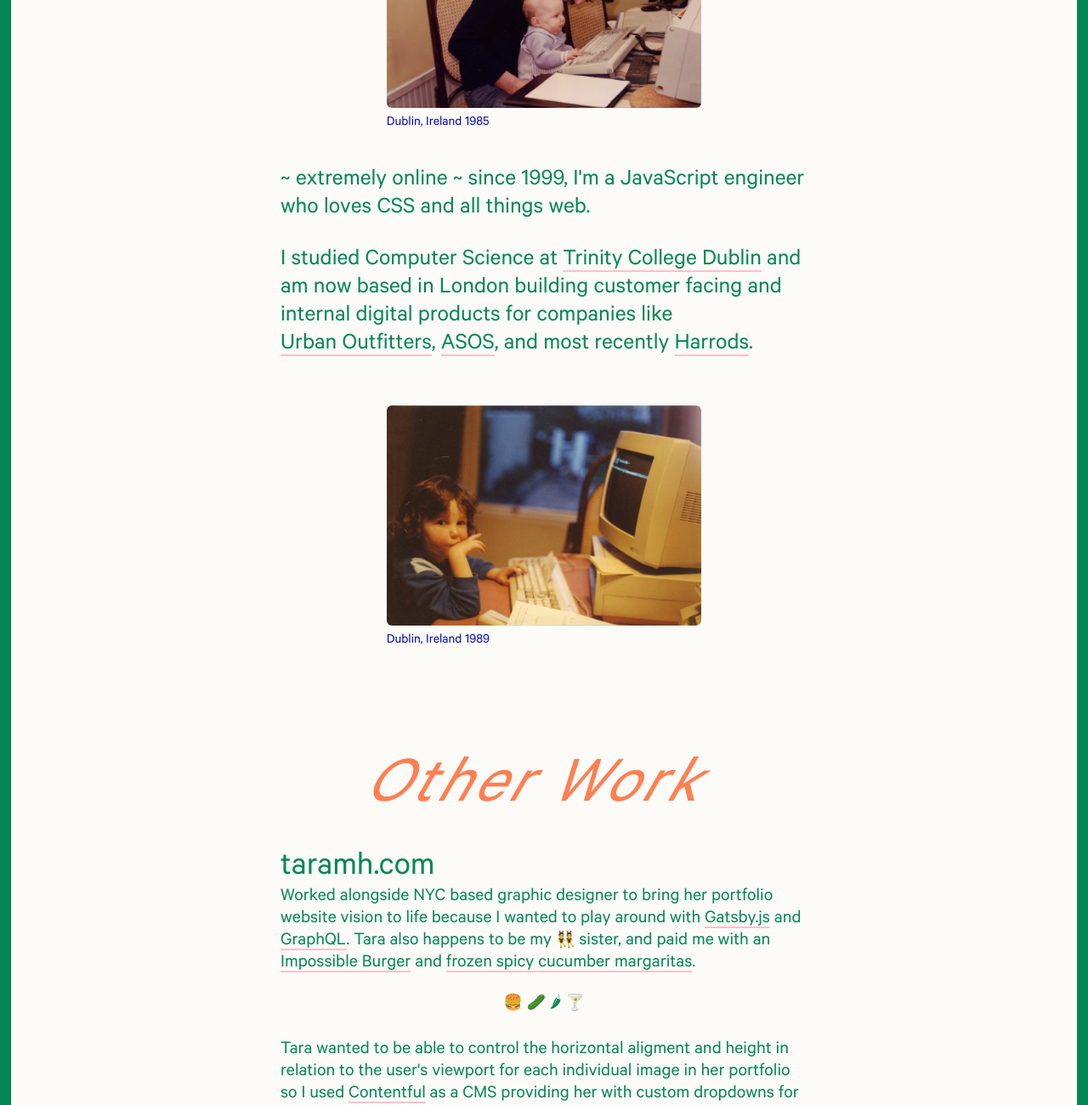
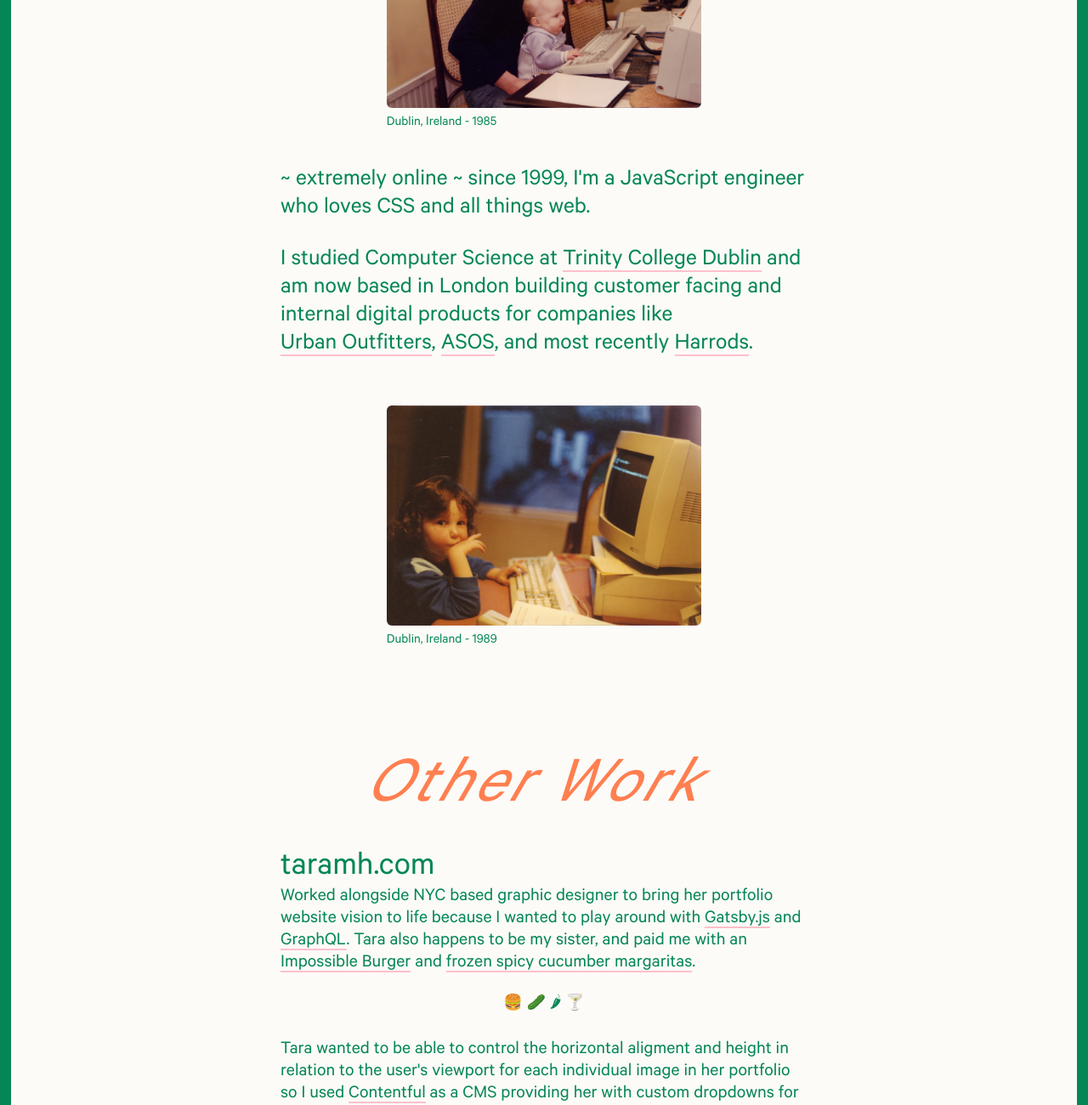
Before and after one commit to jademh/jademh, a website built with Parcel: page index.html in a window 1280 px wide. Shown: the part 620-1920 px from the top of the page at 85% size. Built offline with nearby package versions, Linux system fonts and the light colour scheme; files whose address does not match are found by name; a web font is replaced by a local one.

Commit message:
fix photo caption grammar

```diff
--- a/index.html
+++ b/index.html
@@ -75,7 +75,7 @@
           alt="Jade Masterson Hally working on her computer, age 1"
         />
         <figcaption class="section_img-caption">
-          Dublin, Ireland 1985
+          Dublin, Ireland - 1985
         </figcaption>
       </figure>
     </section>
@@ -105,7 +105,7 @@
           alt="Jade Masterson Hally working on her computer, age 5"
         />
         <figcaption class="section_img-caption">
-          Dublin, Ireland 1989
+          Dublin, Ireland - 1989
         </figcaption>
       </figure>
     </section>
@@ -121,11 +121,7 @@
           website vision to life because I wanted to play around with
           <a href="https://www.gatsbyjs.org/" target="_blank">Gatsby.js</a> and
           <a href="https://graphql.org/" target="_blank">GraphQL</a>. Tara also
-          happens to be my
-          <span class="emoji" role="img" aria-label="dancing girls emoji"
-            >👯</span
-          >
-          sister, and paid me with an
+          happens to be my sister, and paid me with an
           <a href="https://impossiblefoods.com/" target="_blank"
             >Impossible Burger</a
           >
--- a/styles/styles.scss
+++ b/styles/styles.scss
@@ -5,7 +5,7 @@
 $color-accent: #058656;
 $color-accent--secondary: pink;
 $color-accent--tertiary: coral;
-$color-note: #0606b9;
+$color-note: $color-accent;
 
 @font-face {
   font-family: 'Calibre';
```
